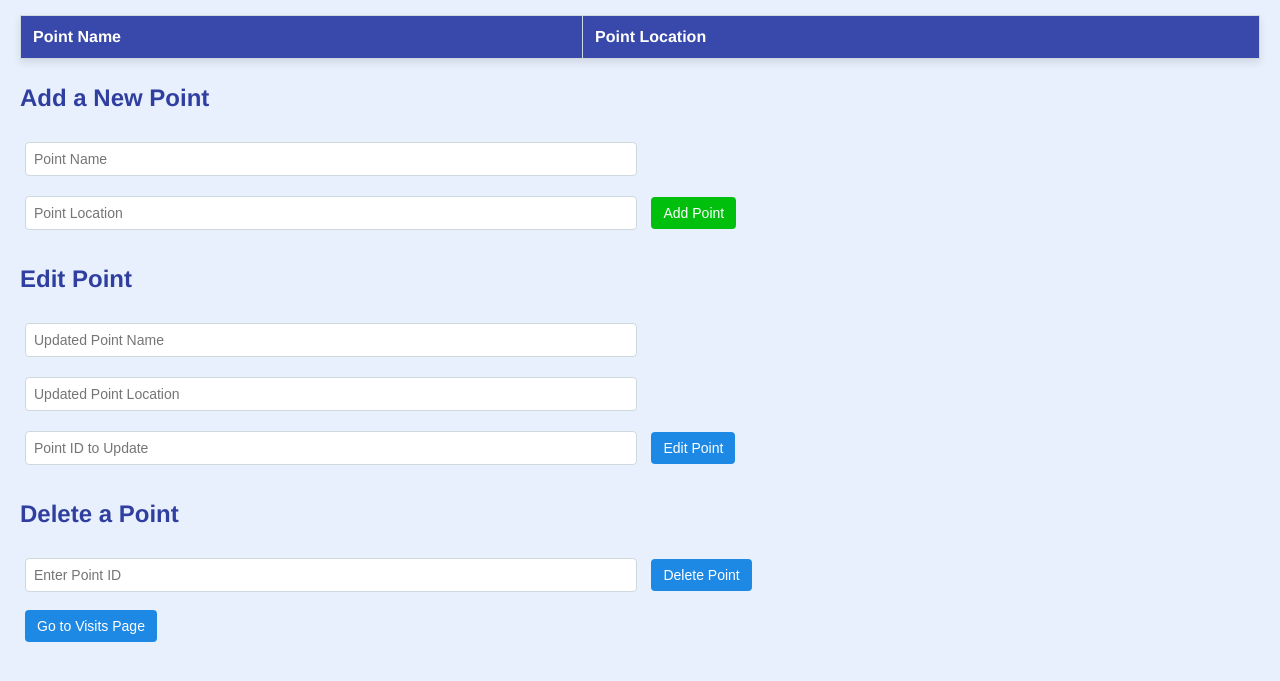
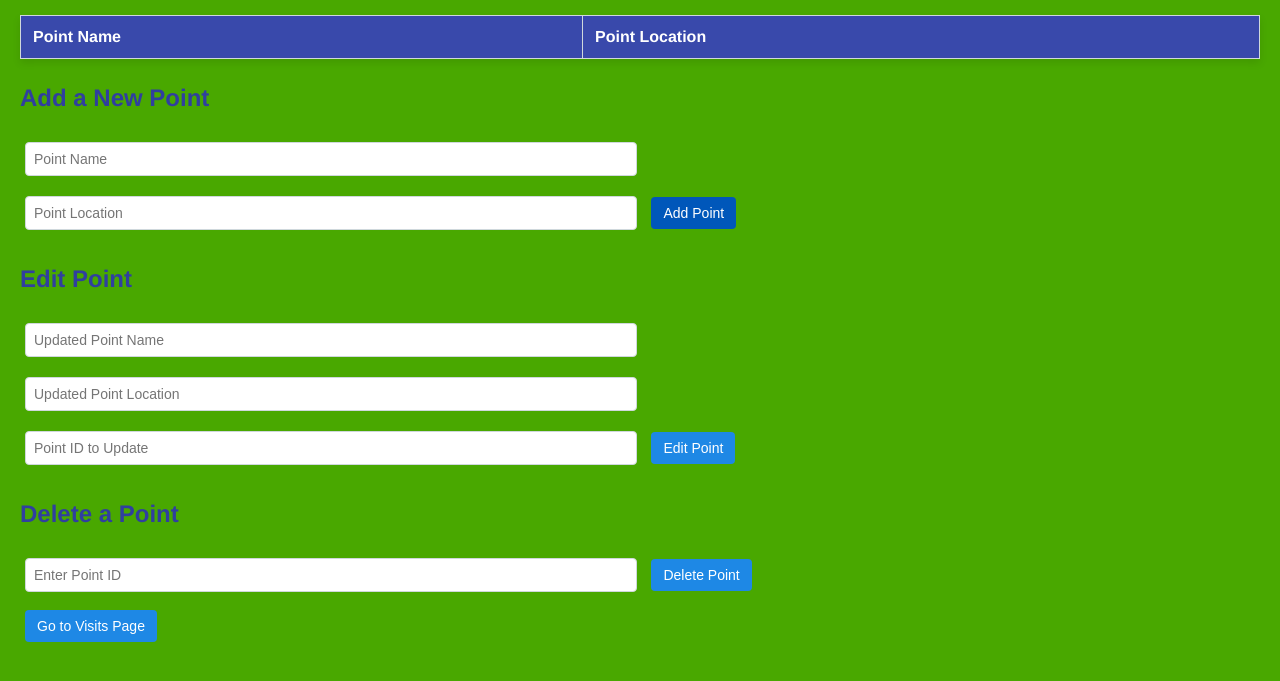
Before and after one commit to hasonateto12/final_node, a website: page public/points.html in a window 1280 px wide. In both pictures the pointer is over the button "Add Point". Shown: the part 109-790 px from the top of the page. Drawn offline with Linux system fonts and the light colour scheme.

Commit message:
Update main.css
שניתי הצבע של הbackground לירוק

```diff
--- a/public/main.css
+++ b/public/main.css
@@ -1,6 +1,6 @@
 body {
     font-family: "Helvetica Neue", sans-serif;
-    background-color: #e8f0fe;
+    background-color: #49a800;
     margin: 0;
     padding: 20px;
 }
@@ -47,7 +47,7 @@ button {
 }
 
 button:hover {
-    background-color: #00c00d;
+    background-color: #0057ba;
 }
 
 input[type="text"] {
```
